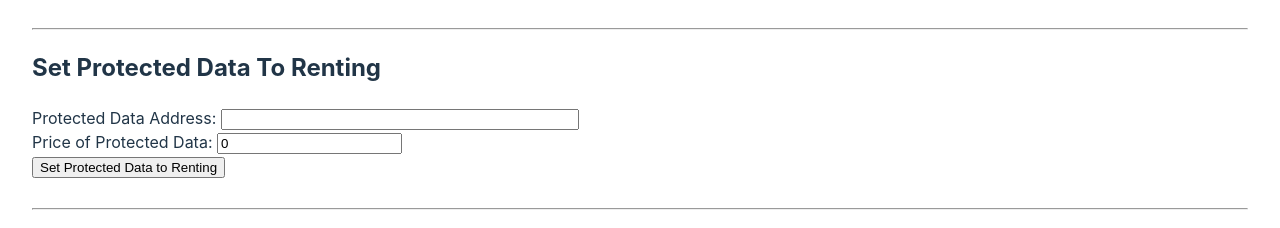
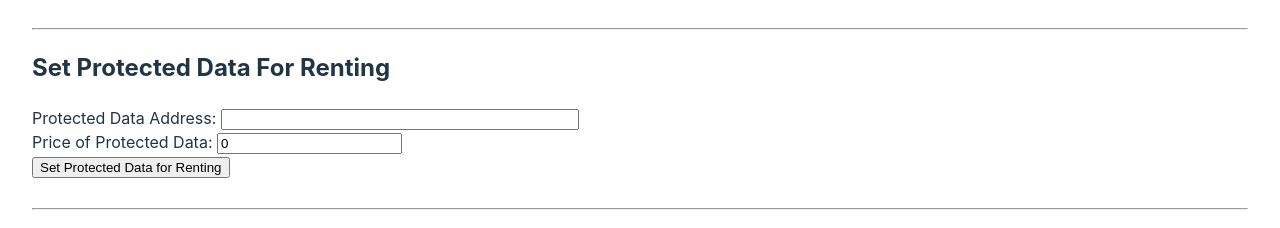
Before and after one commit to iExecBlockchainComputing/dataprotector-sharing-sandbox, a React (Vite) app: page / in a window 1280 px wide. Shown: the part 445-673 px from the top of the page. Built offline with nearby package versions, Linux system fonts and the light colour scheme; what @iexec/dataprotector would draw is missing.

Commit message:
Fix typo: "for renting" instead of "to renting"

```diff
--- a/src/App.tsx
+++ b/src/App.tsx
@@ -443,7 +443,7 @@ function App() {
 
       <div>
         <div>
-          <h2>Set Protected Data To Renting</h2>
+          <h2>Set Protected Data For Renting</h2>
           <label>
             Protected Data Address:{' '}
             <input
@@ -468,7 +468,7 @@ function App() {
           <img src={loader} alt="loading" height="30px" />
         ) : (
           <button onClick={setProtectedDataToRenting}>
-            Set Protected Data to Renting
+            Set Protected Data for Renting
           </button>
         )}
         {setProtectedDataToRentingSuccess && (
@@ -479,7 +479,7 @@ function App() {
               height="30px"
               style={{ verticalAlign: 'middle' }}
             />
-            Protected Data Set to Renting
+            Protected Data Set for Renting
           </div>
         )}
         <hr style={{ marginTop: '30px' }} />
```
